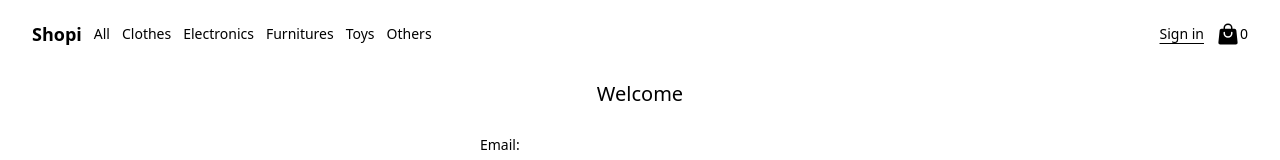
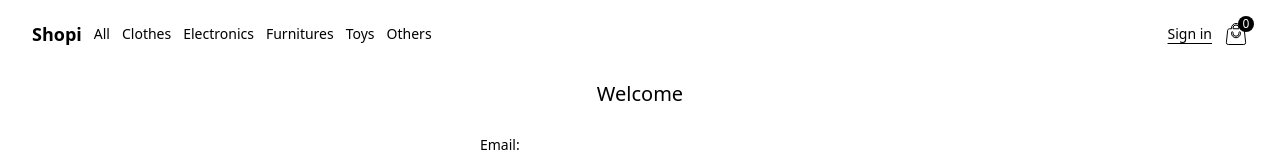
Before and after one commit to ChristianCSuarez/curso-practico-react, a React (Vite) app: page /sign-in in a window 1280 px wide. Shown: the top 160 px of the page. Built offline with nearby package versions, Linux system fonts and the light colour scheme; no server answers.

Commit message:
Agregar componente de Shopping Cart

```diff
--- a/src/Components/Navbar/index.jsx
+++ b/src/Components/Navbar/index.jsx
@@ -2,6 +2,7 @@ import { useContext } from 'react'
 import { NavLink } from 'react-router-dom'
 import { ShoppingBagIcon } from '@heroicons/react/24/solid'
 import { ShoppingCartContext } from '../../Context'
+import ShoppingCart from '../ShoppingCart'
 
 const Navbar = () => {
   const context = useContext(ShoppingCartContext)
@@ -142,8 +143,7 @@ const Navbar = () => {
       <ul className='flex items-center gap-3'>
         {renderView()}
         <li className='flex items-center'>
-          <ShoppingBagIcon className='h-6 w-6 text-black'></ShoppingBagIcon>
-          <div>{context.cartProducts.length}</div>
+          <ShoppingCart />
         </li>
       </ul>
     </nav>
--- /dev/null
+++ b/src/Components/ShoppingCart/index.jsx
@@ -0,0 +1,24 @@
+import { useContext } from "react";
+import { ShoppingBagIcon } from "@heroicons/react/24/solid";
+import { ShoppingCartContext } from "../../Context";
+
+const ShoppingCart = () => {
+    const context = useContext(ShoppingCartContext)
+
+    const openCheckoutSideMenu = () => {
+        context.openCheckout()
+        context.closeProductDetail()
+    }
+
+    return (
+        <div className='relative flex gap-0.5 items-center' onClick={()=> openCheckoutSideMenu()}>
+            <ShoppingBagIcon className='w-6 h-6 fill-none stroke-black cursor-pointer' />
+            <div className='absolute bottom-3.5 left-3.5 flex justify-center items-center
+            rounded-full bg-black w-4 h-4 text-xs text-white'>
+                {context.cartProducts.length}
+            </div>
+        </div>
+    )
+}
+
+export default ShoppingCart
```
